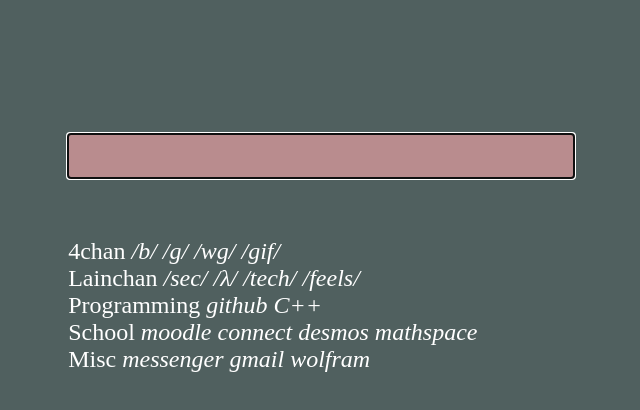
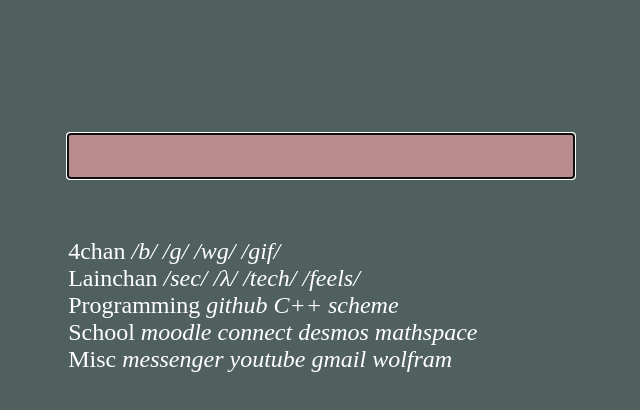
Before and after one commit to Segfaultt/minimal-start, a plain HTML site: page index.html in a window 1280 px wide. Shown: the whole page, without its empty margins (319-959 px from the left). Drawn offline with Linux system fonts and the light colour scheme.

Commit message:
Added a couple new links

```diff
--- a/index.html
+++ b/index.html
@@ -28,6 +28,7 @@
 			Programming
 				<a href="https://github.com/">github</a>
 				<a href="https://www.cplusplus.com/reference/">C++</a>
+				<a href="http://community.schemewiki.org/">scheme</a>
 			<br>
 			School
 				<a href="https://www.rossmoyneshs.wa.edu.au/">moodle</a>
@@ -37,6 +38,7 @@
 			<br>
 			Misc
 				<a href="https://www.messenger.com/">messenger</a>
+				<a href="https://www.youtube.com">youtube</a>
 				<a href="https://mail.google.com/">gmail</a>
 				<a href="https://www.wolframalpha.com/">wolfram</a>
 			<br>
```
